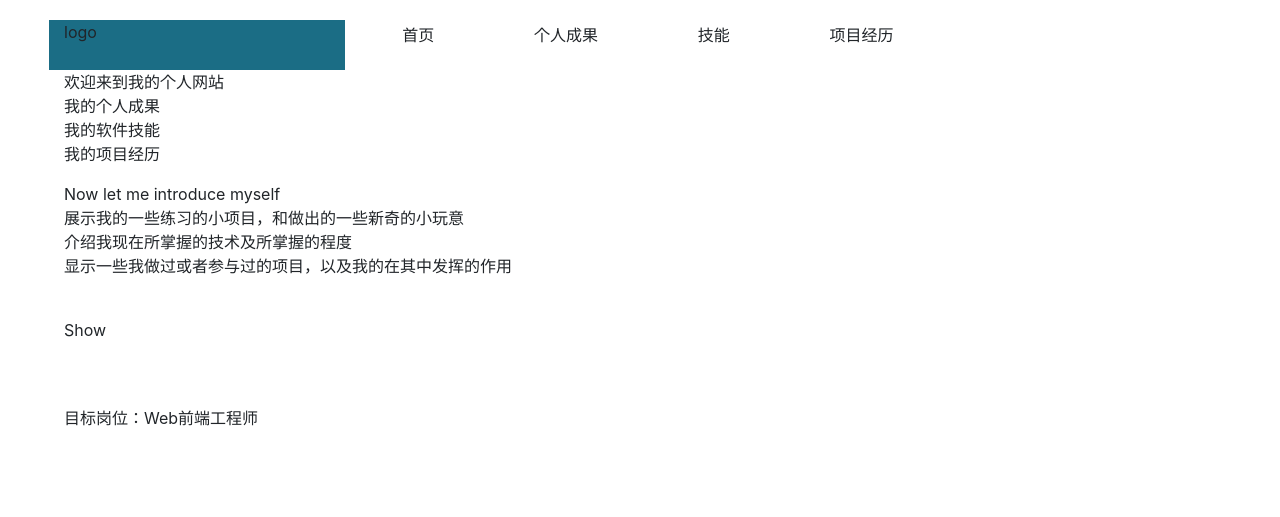
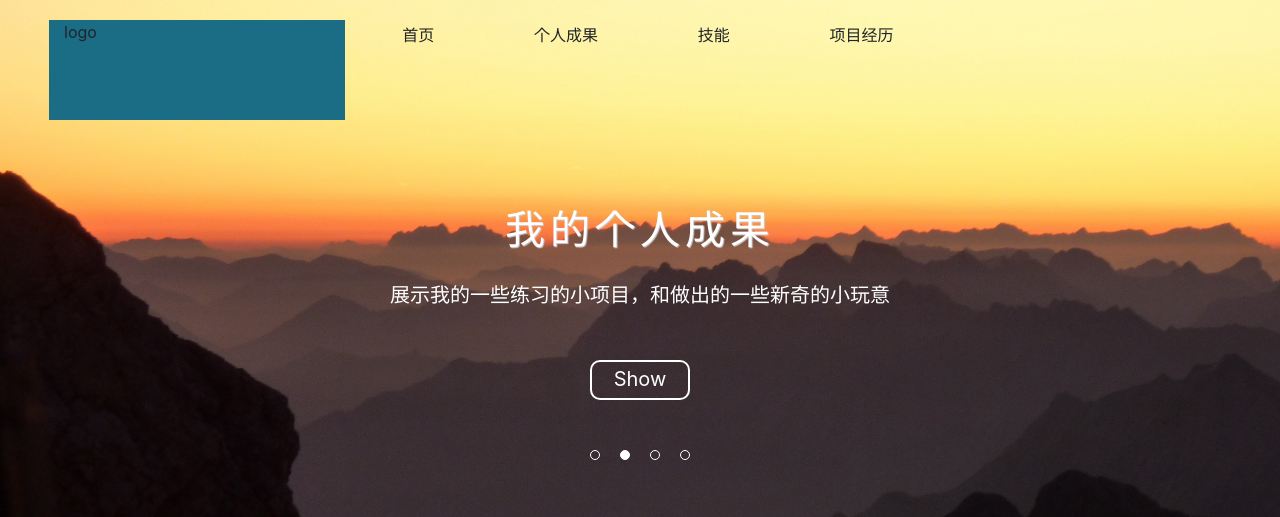
Before and after one commit to zhaijiayu572/PersonalWebsite, a plain HTML site: page index.html in a window 1280 px wide. Shown: the top 517 px of the page. Drawn offline with nearby package versions, Linux system fonts and the light colour scheme.

Commit message:
实现了网站头部的响应式

```diff
--- a/css/header.css
+++ b/css/header.css
@@ -9,19 +9,22 @@ a{
     text-decoration: none;
     color: #000000;
 }
+.wrapper{
+    width: 90%;
+    margin: 0 auto;
+}
 #header{
+    background: url("../img/header.jpg") top center no-repeat;
+    background-size: cover;
+    height: 600px;
     width: 100%;
     overflow: hidden;
-}
-#header .wrapper{
-    width: 90%;
-    margin: 0 auto;
 }
 #top{
     margin-top: 20px;
 }
 #personal-img{
-    height: 50px;
+    height: 100px;
     background: #1b6d85;
 }
 #nav-list li{
@@ -29,11 +32,129 @@ a{
     height: 30px;
     line-height: 30px;
 }
+#header .head-loop-container{
+    overflow: hidden;
+    width: 100%;
+    height: 400px;
+    /*background: #1b6d85;*/
+}
+#header .head-loop-container .loop-title{
+    font-size: 40px;
+    color: #ffffff;
+    text-align: center;
+    width: 100%;
+    margin: 80px auto 0;
+    letter-spacing: 5px;
+    text-shadow: #cccccc 1px 1px 1px;
+    position: relative;
+    height: 60px;
+}
+#header .head-loop-container .loop-title li,.loop-content li{
+    transition: all 1s ease;
+    position: absolute;
+    left: 100%;
+    top:0;
+    opacity: 0;
+    width: 100%;
+    /*display: none;*/
+}
+.loop-content li{
+    transition-delay: 300ms;
+    left: 200%;
+}
+#header .head-loop-container .loop-title li.show,.loop-content li.show{
+    opacity: 1;
+    left: 0;
+    /*display: block;*/
+}
+#header .head-loop-container .loop-title li.show.hide{
+    opacity: 0;
+    left: -100%;
+}
+.loop-content li.hide{
+    opacity: 0;
+    left: -200%;
+}
+#header .head-loop-container .loop-content{
+    height: 80px;
+    font-size: 20px;
+    text-align: center;
+    width: 50%;
+    margin: 20px auto 0;
+    color: #ffffff;
+    position: relative;
+}
+#header .head-loop-container .nav-btn{
+    height: 40px;
+    width: 100px;
+    margin: 0 auto 0;
+    position: relative;
+}
+#header .head-loop-container .nav-btn li{
+    position: absolute;
+    left: 0;
+    top:0;
+    height: 40px;
+    width: 100px;
+    border-radius: 10px;
+    border: 2px solid #ffffff;
+    line-height: 35px;
+    text-align: center;
+    font-size: 20px;
+    color: #ffffff;
+}
+#header .head-loop-container .loop-nav{
+    width: 100px;
+    margin: 50px auto 0;
+    overflow: hidden;
+}
+#header .head-loop-container .loop-nav li{
+    height: 10px;
+    width: 10px;
+    border: 1px solid #ffffff;
+    float: left;
+    border-radius: 5px;
+    margin-right: 20px;
+}
+#header .head-loop-container .loop-nav li:last-child{
+    margin-right: 0;
+}
+#header .head-loop-container .loop-nav li.show{
+    background: #ffffff;
+}
+#header .my-aim{
+    width: 100%;
+    text-align: center;
+    font-size: 30px;
+    color: #ffffff;
+    text-shadow: #ff0000 1px 1px 1px;
+}
 @media screen and (max-width: 680px){
     #top .menu{
         height: 50px;
         width: 80%;
         margin: 0 auto;
+        z-index: 1;
         background: #2e6da4;
     }
+    #nav-list{
+        display: none;
+    }
+    #header .head-loop-container .loop-title{
+        font-size: 25px;
+    }
+    #header .head-loop-container .loop-content{
+        width: 70%;
+        margin-top: 15px;
+    }
+    #header .head-loop-container .nav-btn{
+        height: 30px;
+        width: 100px;
+        font-size: 15px;
+        line-height: 30px;
+        margin-top: 10px;
+    }
+    #header .my-aim{
+        font-size: 15px;
+    }
 }
```
